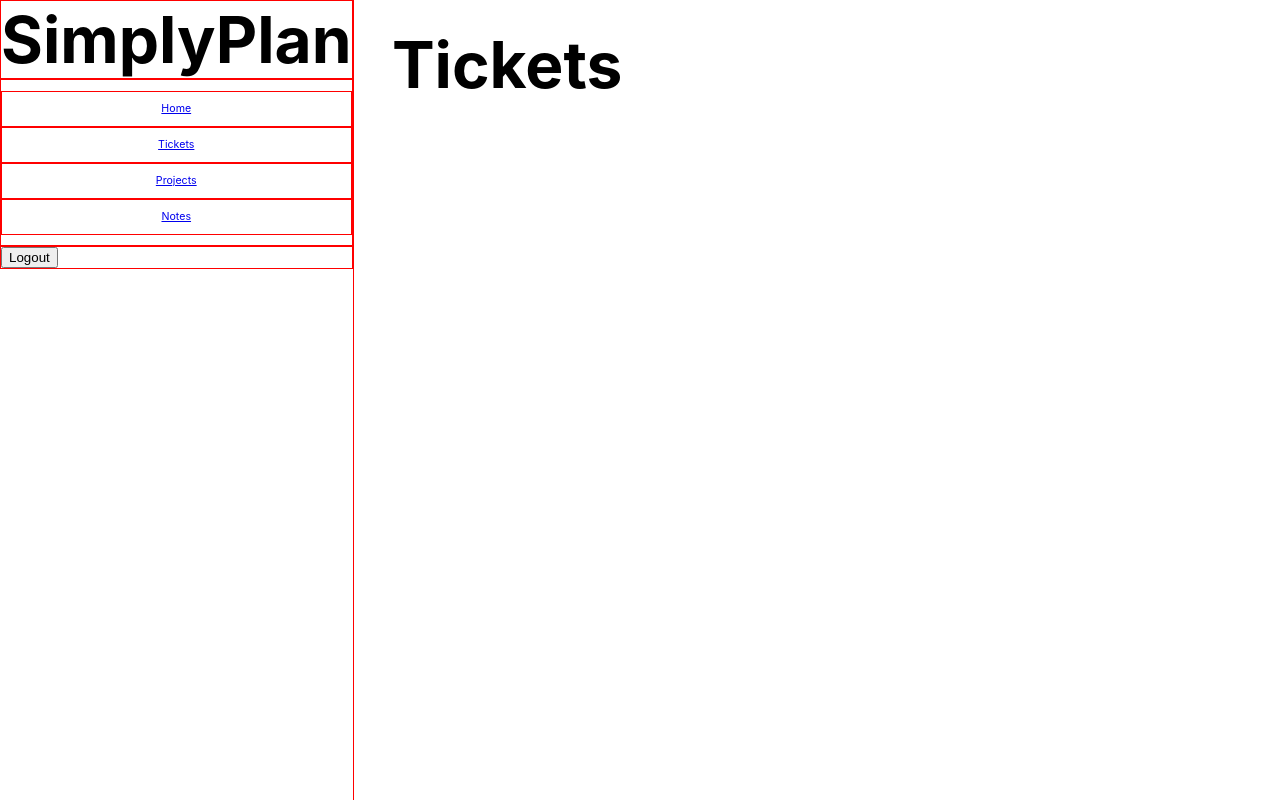
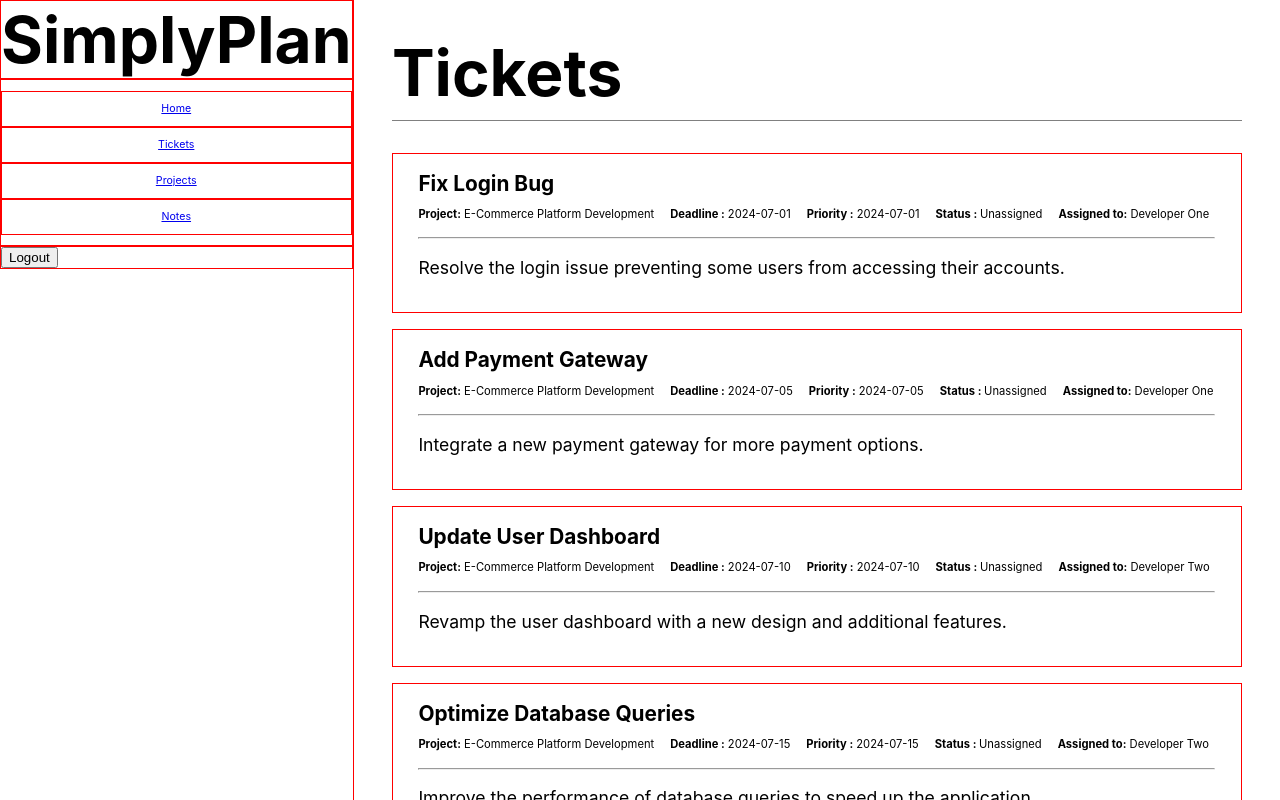
Before and after one commit to a-d14/SimplyPlan, a React (Create React App) app in the folder client/: page /tickets in a window 1280 px wide. Built offline with nearby package versions, Linux system fonts and the light colour scheme.

Commit message:
modularized the code by adding a ticketview module

```diff
--- a/client/src/App.js
+++ b/client/src/App.js
@@ -10,6 +10,7 @@ import Root from './pages/Root';
 import ProjectView from './components/ProjectView/ProjectView';
 
 import { getProject } from './components/utils/projectData';
+import { getAllTickets } from './components/utils/ticketData';
 
 const router = createBrowserRouter([
   {
@@ -22,7 +23,8 @@ const router = createBrowserRouter([
       },
       {
         path: 'tickets',
-        element: <TicketsPage />
+        element: <TicketsPage />,
+        loader: getAllTickets
       },
       {
         path: 'projects',
--- a/client/src/components/Notes/Note.module.css
+++ b/client/src/components/Notes/Note.module.css
@@ -5,7 +5,7 @@
     height: 25vh;
     /* border: 1px solid red; */
     /* border-radius: 1rem; */
-    padding: 0 2%;
+    padding: 3% 2%;
     display: flex;
     flex-direction: column;
     row-gap: .2rem;
--- a/client/src/components/ProjectView/ProjectView.js
+++ b/client/src/components/ProjectView/ProjectView.js
@@ -2,9 +2,8 @@ import { useLoaderData } from "react-router-dom";
 
 import styles from './ProjectView.module.css';
 
-import profile from "../../images/profile-img.png";
-
 import pie from "../../images/piechart.png";
+import TicketView from "../TicketView/TicketView";
 
 export default function ProjectView() {
 
@@ -59,22 +58,8 @@ export default function ProjectView() {
                     {
                         project.assignedTickets.map((ticket) => {
                             return (
-                                <div className={styles["ticket"]}>
-                                    <div>
-                                        <h4>{ticket.title}</h4>
-                                        <div className={styles["ticket__info"]}>
-                                            <p className="small-text"><strong>Deadline :</strong> {ticket.deadline}</p>
-                                            <p className="small-text"><strong>Priority :</strong> {ticket.deadline}</p>
-                                            <p className="small-text"><strong>Status : </strong>{ticket.status ? ticket.status : "Unassigned"}</p>
-                                            <p className="small-text"><strong>Assigned to:</strong> {ticket.assignedDev.name}</p>
-                                        </div>
-                                    </div>
-                                    <hr />
-                                    <div>
-                                        <p>{ticket.description}</p>
-                                    </div>
-                                </div>
-                            )
+                                <TicketView ticket={ticket} inList={false} />
+                            );
                         })
                     }
                     {/* {project.assignedTickets} */}
--- /dev/null
+++ b/client/src/components/TicketView/TicketView.js
@@ -0,0 +1,22 @@
+import styles from './TicketView.module.css';
+
+export default function TicketView({ ticket, inList }) {
+    return (
+        <div className={styles["ticket"]}>
+            <div>
+                <h4>{ticket.title}</h4>
+                <div className={styles["ticket__info"]}>
+                    {inList && <p className="small-text"><strong>Project:</strong> {ticket.project.name}</p>}
+                    <p className="small-text"><strong>Deadline :</strong> {ticket.deadline}</p>
+                    <p className="small-text"><strong>Priority :</strong> {ticket.deadline}</p>
+                    <p className="small-text"><strong>Status : </strong>{ticket.status ? ticket.status : "Unassigned"}</p>
+                    <p className="small-text"><strong>Assigned to:</strong> {ticket.assignedDev.name}</p>
+                </div>
+            </div>
+            <hr />
+            <div>
+                <p>{ticket.description}</p>
+            </div>
+        </div>
+    )
+}
--- /dev/null
+++ b/client/src/components/TicketView/TicketView.module.css
@@ -0,0 +1,9 @@
+.ticket {
+    padding: 2% 3%;
+    border: 1px solid red;
+}
+
+.ticket__info {
+    display: flex;
+    gap: 1rem;
+}
--- a/client/src/components/utils/ticketData.js
+++ b/client/src/components/utils/ticketData.js
@@ -1090,3 +1090,7 @@ export const tickets = [
     deadline: "2025-03-15",
   },
 ];
+
+export const getAllTickets = function() {
+  return tickets;
+}
--- a/client/src/index.css
+++ b/client/src/index.css
@@ -86,3 +86,9 @@ p {
   column-gap: .3rem;
   row-gap: 1rem;
 }
+
+.tickets__page {
+  display: flex;
+  flex-direction: column;
+  gap: 1rem;
+}
--- a/client/src/pages/DashboardPage.js
+++ b/client/src/pages/DashboardPage.js
@@ -1,7 +1,7 @@
 export default function DashboardPage() {
     return (
         <div className="outlet-output">
-            <header className="outlet-header">
+            <header className="header">
                 <h1>Dashboard</h1>
             </header>
         </div>
--- a/client/src/pages/NotesPage.js
+++ b/client/src/pages/NotesPage.js
@@ -9,7 +9,7 @@ export default function NotesPage() {
 
     return (
         <div className="outlet-output">
-            <header className="outlet-output__header">
+            <header className="header">
                 <h1>Notes</h1>
             </header>
             <div className="outlet-output__body">
--- a/client/src/pages/ProjectListPage.js
+++ b/client/src/pages/ProjectListPage.js
@@ -4,7 +4,7 @@ import ProjectList from "../components/ProjectList/ProjectList";
 export default function ProjectListPage() {
     return (
         <div className="outlet-output">
-            <header className="outlet-output__header">
+            <header className="header">
                 <h1>Projects</h1>
             </header>
             <div className="outlet-output__body">
--- a/client/src/pages/TicketsPage.js
+++ b/client/src/pages/TicketsPage.js
@@ -1,9 +1,22 @@
+import { useLoaderData } from "react-router-dom"
+import TicketView from "../components/TicketView/TicketView";
+
 export default function SummaryPage() {
+
+    const tickets = useLoaderData();
+
     return (
         <div className="outlet-output">
-            <header className="outlet-header">
+            <header className="header">
                 <h1>Tickets</h1>
             </header>
+            <div className="outlet-output__body tickets__page">
+                {
+                    tickets.map((ticket) => {
+                        return <TicketView ticket={ticket} inList={true} />
+                    })
+                }
+            </div>
         </div>
     )
 }
```
